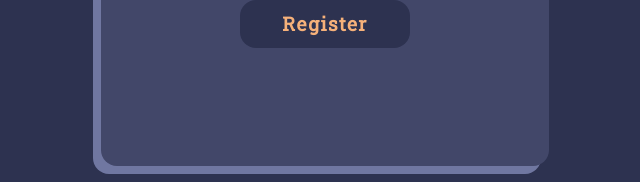
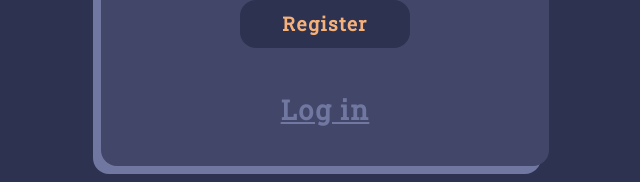
Before and after one commit to KetrabKox/CVD, a Vue app in the folder frontend/: page /register in a window 1280 px wide. Shown: the part 554-736 px from the top of the page, without its empty margins (315-955 px from the left). Built offline with nearby package versions, Linux system fonts and the light colour scheme.

Commit message:
Added login button

```diff
--- a/frontend/src/views/RegisterView.vue
+++ b/frontend/src/views/RegisterView.vue
@@ -39,6 +39,11 @@
           </div>
           <button type="submit" class="btn btn-primary">Register</button>
         </form>
+        <div class="wrapper-login d-flex align-items-center flex-column">
+          <router-link to="/login" class="text-decoration-none">
+            <a class="login text-center mt-2">Log in</a>
+          </router-link>
+        </div>
       </div>
     </div>
   </div>
@@ -91,21 +96,21 @@ button:active:focus {
   background-color: var(--secondary-color-text);
 }
 
-.wrapper-sign {
-  margin: 8rem auto;
+.wrapper-login {
+  margin: 2.5rem auto;
 }
 .password-recovery,
-.sign-up {
+.login {
   color: var(--secondary-color-text);
   transition: 0.3s;
 }
 .password-recovery:hover,
-.sign-up:hover {
+.login:hover {
   color: var(--main-color-text);
   transition: 0.3s;
 }
-.sign-up {
+.login {
   font-weight: 800;
-  font-size: 2rem;
+  font-size: 1.7rem;
 }
 </style>
```
